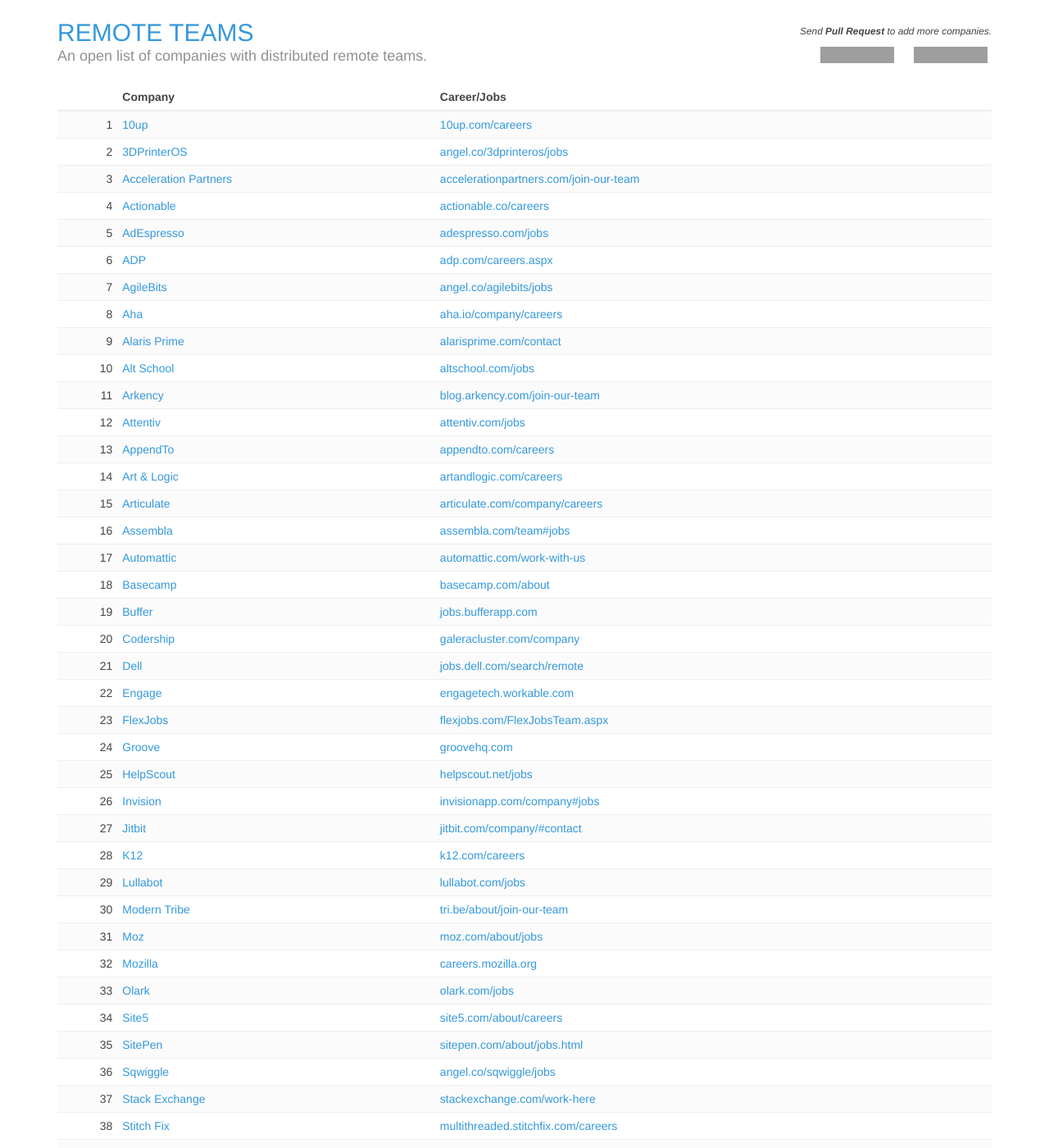
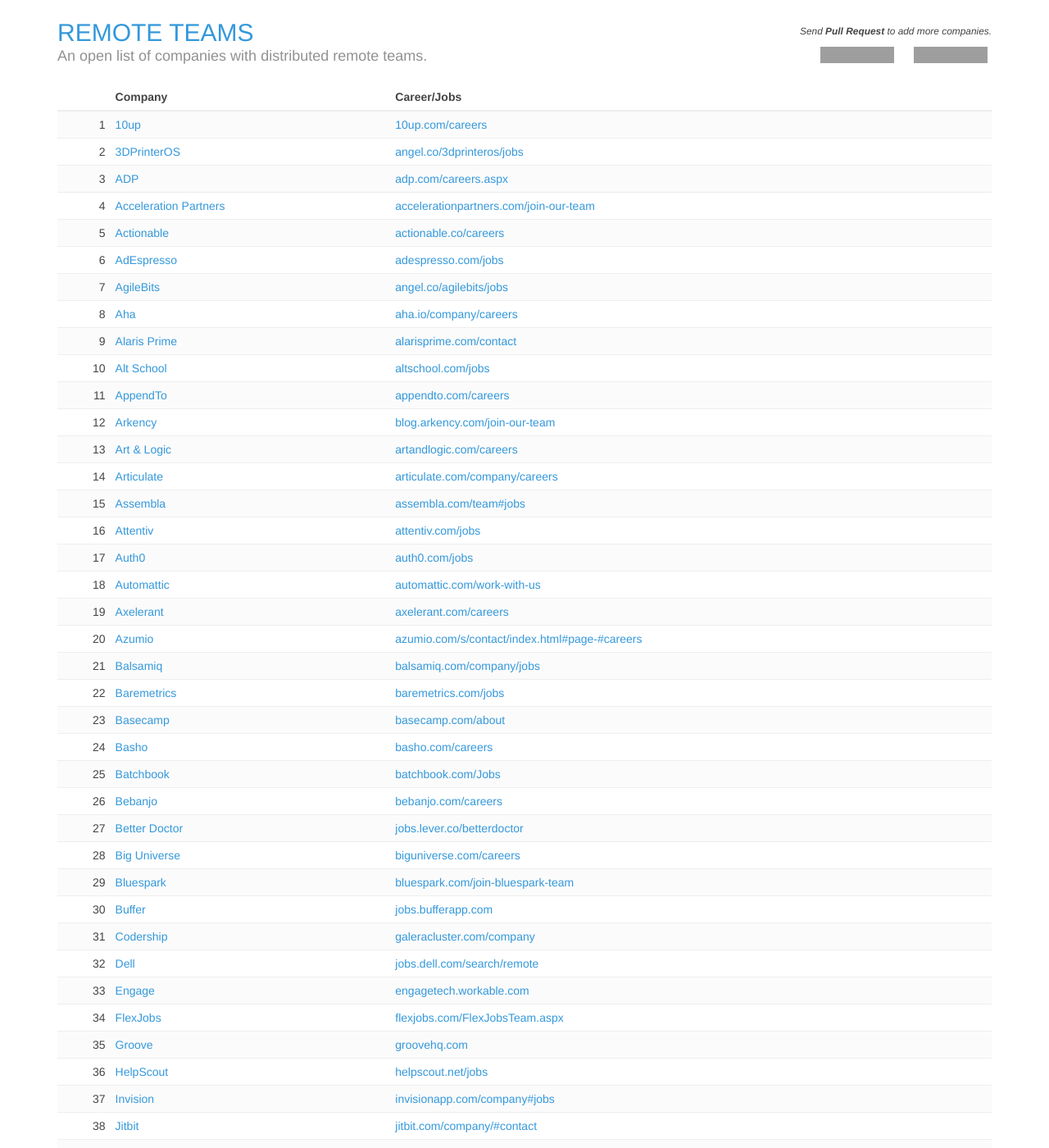
Before and after one commit to oinam/remote-teams, a Jekyll site: the page built from index.html, in a window 1280 px wide and 1400 px high. Shown: the whole window at 82% size. Built offline with Jekyll 4.4.1, drawn with Linux system fonts in a browser that asks for light colours; nearby versions of some CDN libraries; some of the changed text lies outside the part shown; grey boxes are pictures that could not be loaded.

Commit message:
Sorted the companies alphabetically. Added few more companies.

```diff
--- a/_data/companies.yml
+++ b/_data/companies.yml
@@ -1,10 +1,10 @@
-- name: 10up
-  url: 10up.com
-  job: 10up.com/careers
+- name: Alaris Prime
+  url: alarisprime.com
+  job: alarisprime.com/contact
 
-- name: 3DPrinterOS
-  url: 3dprinteros.com
-  job: angel.co/3dprinteros/jobs
+- name: Zapier
+  url: zapier.com
+  job: zapier.com/jobs
 
 - name: Acceleration Partners
   url: accelerationpartners.com
@@ -13,6 +13,14 @@
 - name: Actionable
   url: actionable.co
   job: actionable.co/careers
+
+- name: 10up
+  url: 10up.com
+  job: 10up.com/careers
+
+- name: 3DPrinterOS
+  url: 3dprinteros.com
+  job: angel.co/3dprinteros/jobs
 
 - name: AdEspresso
   url: adespresso.com
@@ -29,10 +37,6 @@
 - name: Aha
   url: aha.io
   job: aha.io/company/careers
-
-- name: Alaris Prime
-  url: alarisprime.com
-  job: alarisprime.com/contact
 
 - name: Alt School
   url: altschool.com
@@ -166,6 +170,46 @@
   url: x-team.com
   job: x-team.com/join
 
-- name: Zapier
-  url: zapier.com
-  job: zapier.com/jobs
+- name: Auth0
+  url: auth0.com
+  job: auth0.com/jobs
+
+- name: Axelerant
+  url: axelerant.com
+  job: axelerant.com/careers
+
+- name: Azumio
+  url: azumio.com
+  job: azumio.com/s/contact/index.html#page-#careers
+
+- name: Balsamiq
+  url: balsamiq.com
+  job: balsamiq.com/company/jobs
+
+- name: Baremetrics
+  url: baremetrics.com
+  job: baremetrics.com/jobs
+
+- name: Basho
+  url: basho.com
+  job: basho.com/careers
+
+- name: Batchbook
+  url: batchbook.com
+  job: batchbook.com/Jobs
+
+- name: Bebanjo
+  url: bebanjo.com
+  job: bebanjo.com/careers
+
+- name: Better Doctor
+  url: betterdoctor.com
+  job: jobs.lever.co/betterdoctor
+
+- name: Big Universe
+  url: biguniverse.com
+  job: biguniverse.com/careers
+
+- name: Bluespark
+  url: bluespark.com
+  job: bluespark.com/join-bluespark-team
--- a/index.html
+++ b/index.html
@@ -47,7 +47,8 @@
           </tr>
         </thead>
         <tbody>
-          {% for company in site.data.companies %}
+          {% assign sortedPosts = site.data.companies | sort: 'name' %}
+          {% for company in sortedPosts %}
           <tr>
             <td></td>
             <td><a href="//{{ company.url }}">{{ company.name }}</a></td>
```
Also changed, not shown: README.md.
